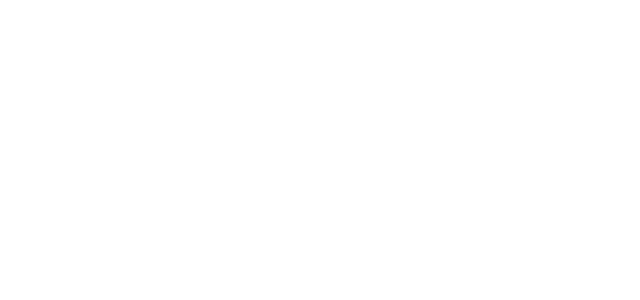
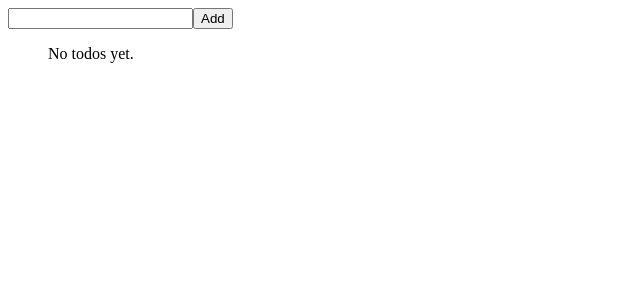
Before and after one commit to ahmedhanyh/react-todo-testing, a React (Vite) app: page / in a window 1280 px wide. Shown: the top 300 px of the page, without its empty margins (0-640 px from the left). Built offline with nearby package versions, Linux system fonts and the light colour scheme.

Commit message:
feat(Main): add Main page
- add ability to add a todo.

```diff
--- a/src/App.jsx
+++ b/src/App.jsx
@@ -1,7 +1,9 @@
-import './App.css'
+import { useState } from 'react';
+import './App.css';
+import Main from './pages/main';
 
 function App() {
-  return <></>
+  return <Main />;
 }
 
-export default App
+export default App;
--- /dev/null
+++ b/src/pages/main/index.jsx
@@ -0,0 +1,32 @@
+import { useState } from 'react';
+import TodoItem from '../../components/TodoItem/TodoItem';
+
+let todoId = 1;
+
+function Main() {
+    const [todoItems, setTodoItems] = useState([]);
+
+    const addTodo = (todoItem) => {
+        const newTodoItems = [...todoItems, { id: todoId, todo: todoItem }];
+        todoId++;
+        setTodoItems(newTodoItems);
+    };
+
+    return (
+        <>
+            <input type="text" />
+            <button type='submit' onClick={() => { addTodo("Todo Item"); }}>
+                Add
+            </button>
+            <ul>
+                {todoItems.length == 0 ? <p>No todos yet.</p>
+                    : todoItems.map(todoItem => {
+                        return <TodoItem key={todoItem["id"]} todo={todoItem["todo"]} />;
+                    }
+                    )}
+            </ul>
+        </>
+    );
+}
+
+export default Main;
```
